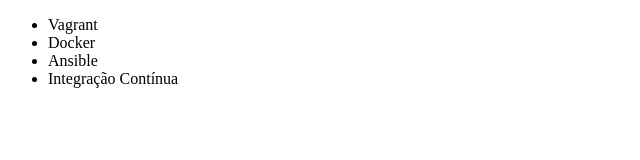
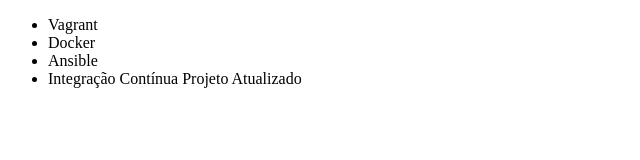
Before and after one commit to EvandroBastos/servidorgithub, a plain HTML site: page index.html in a window 1280 px wide. Shown: the whole page, without its empty margins (0-640 px from the left). Drawn offline with Linux system fonts and the light colour scheme.

Commit message:
Atualizado Curso projetos

```diff
--- a/index.html
+++ b/index.html
@@ -9,7 +9,7 @@
         <li>Vagrant</li>
         <li>Docker</li>
         <li>Ansible</li>
-        <li>Integração Contínua</li>
+        <li>Integração Contínua Projeto Atualizado</li>
     </ul>
 </body>
 </html>
```
